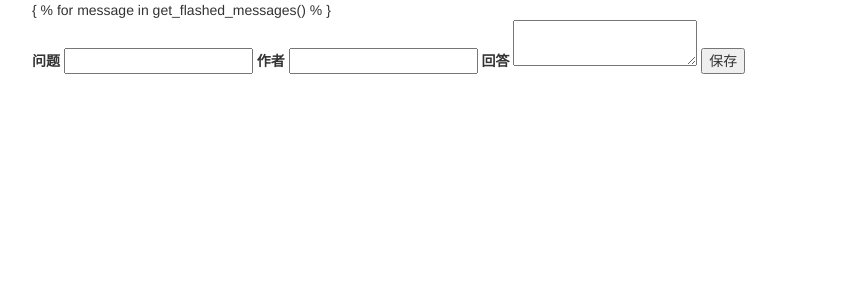
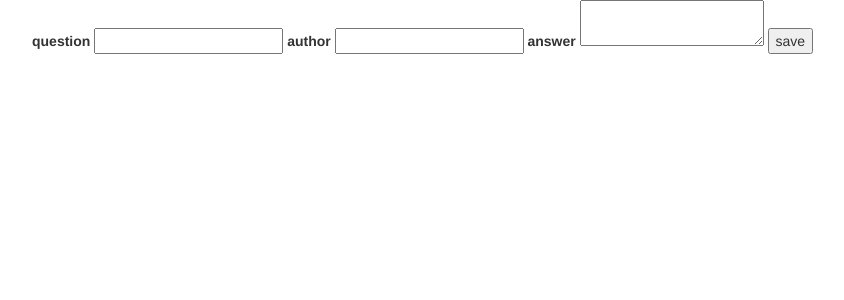
Before and after one commit to miaoihan/curdPro, a Flask app: page /new_question in a window 1280 px wide. Shown: the top 300 px of the page, without its empty margins (38-882 px from the left). Run offline with Flask 2, Linux system fonts and the light colour scheme; some libraries are stand-ins or nearby versions.

Commit message:
完成cr

```diff
--- a/app/templates/new_question.html
+++ b/app/templates/new_question.html
@@ -7,9 +7,12 @@
 
 {% block content %}
 <div class="container">
-    { % for message in get_flashed_messages() % }
+{#    {% for message in get_flashed_messages %}#}
+{#        {{ message }}#}
+{#    {% endfor %}#}
+
     <form action="new_question" method="POST">
-        {{ form.hidden_tag() }}
+{#        {{ form.hidden_tag() }}#}
         {{ form.question.label }} {{ form.question(id='question') }}
         {{ form.author.label }} {{ form.author }}
         {{ form.answer.label }} {{ form.answer }}
--- a/app/view.py
+++ b/app/view.py
@@ -9,10 +9,10 @@ from wtforms.validators import DataRequired
 
 
 class QuestionForm(Form):
-    question = StringField('问题', validators=[DataRequired()])
-    author = StringField('作者')
-    answer = TextAreaField('回答')
-    submit = SubmitField('保存')
+    question = StringField('question')
+    author = StringField('author')
+    answer = TextAreaField('answer')
+    submit = SubmitField('save')
 
 
 @app.route('/')
@@ -30,8 +30,11 @@ def show_question():
 def new_question():
     form = QuestionForm()
     if form.validate_on_submit():
+        print('OK2!')
         question = Question(question=form.question, author=form.author, answer=form.answer)
+        print('OK3!')
         db.session.add(question)
+        print('OK4!')
         db.session.commit()
         flash('保存成功')
         return redirect(url_for('show_question'))
```
